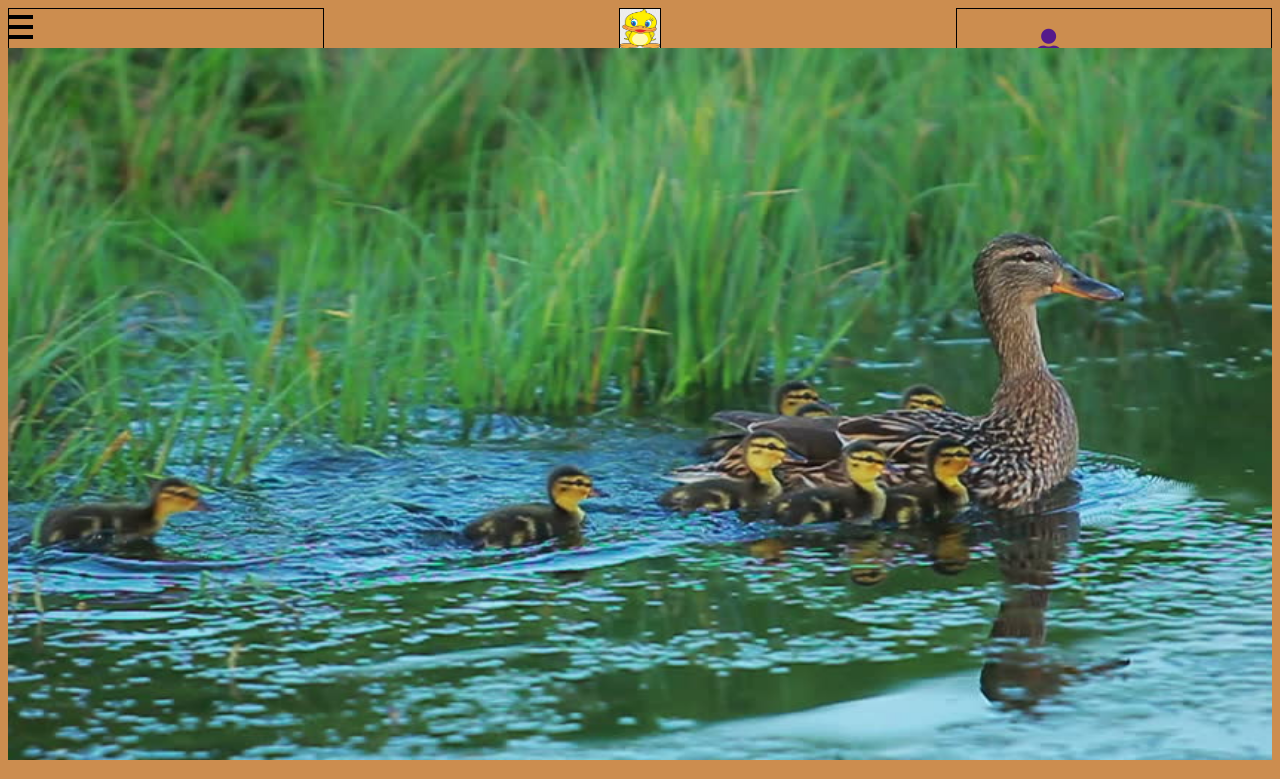
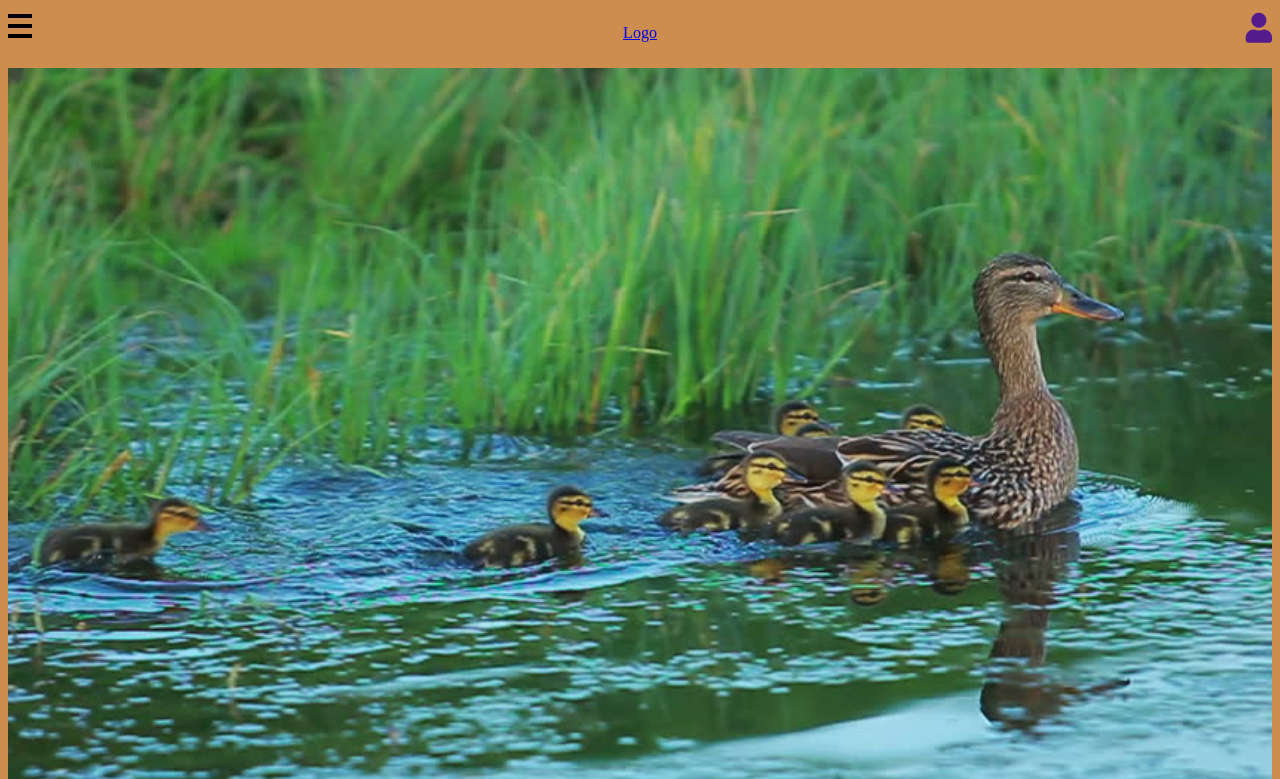
Before and after one commit to DeanFlint/quacky-races, a Node server app: page / in a window 1280 px wide. Shown: the top 779 px of the page. Run offline with Node 20, Linux system fonts and the light colour scheme; some libraries are stand-ins or nearby versions.

Commit message:
Design changes

```diff
--- a/public/css/header.css
+++ b/public/css/header.css
@@ -5,26 +5,28 @@ header {
   grid-area: header;
   grid-template-columns: 1fr 2fr 1fr;
   grid-template-areas: ".menu .logo .accountArea ";
-  height: 40px;
+  /* height: 40px; */
+  margin-bottom: 10px;
 }
 
-.menu,
+/* .menu,
 .logo,
 .accountArea {
   border: 1px solid black;
-}
-.logo,
-.burgerMenu {
-  margin: 0 auto;
+} */
+
+.logo-placeholder{
+  font-size: 16px;
+  text-align: center;
 }
 
 .accountArea {
   float: right;
+  padding-top: 5px;
 }
 
 .mobileLoginIcon {
-  margin: 20px auto;
-  width: 50%;
+  text-align: right;
 }
 
 .fa-user {
--- a/views/header.ejs
+++ b/views/header.ejs
@@ -46,7 +46,8 @@
       <div class="logo">
         <a href="/">
           <!-- logo -->
-          <img src="images/duck.jpg" height="40" width="40" />
+          <p class="logo-placeholder"> Logo </p>
+          <!-- <img src="images/duck.jpg" height="40" width="40" /> -->
         </a>
       </div>
 
```
